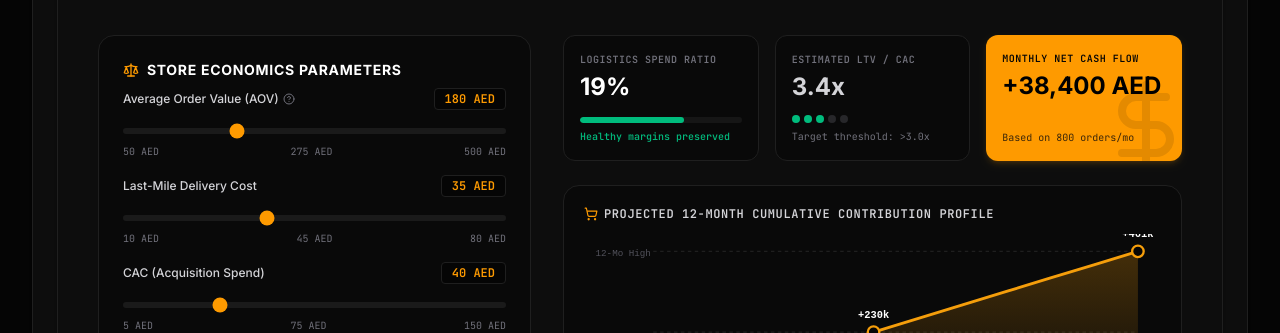
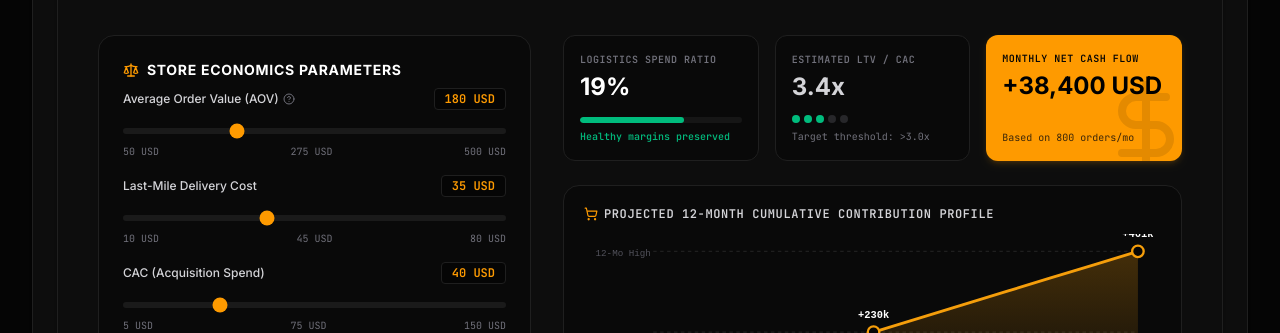
Before and after one commit to falconstestnest/aistudio---jimmymanalel, a React (Vite) app: page /venture-tools/commerce-infrastructure-audit in a window 1280 px wide. Shown: the part 619-952 px from the top of the page. Built offline with nearby package versions, Linux system fonts and the light colour scheme; a web font is replaced by a local one.

Commit message:
fix: display store economics and tool copy in USD
Replace AED labels across the commerce calculator and related pitch
advisory copy so public-facing currency is consistently USD.

```diff
--- a/src/components/EcomAuditCalculator.tsx
+++ b/src/components/EcomAuditCalculator.tsx
@@ -11,11 +11,11 @@ import EmailResultsCapture from "./leads/EmailResultsCapture";
 
 export default function EcomAuditCalculator() {
   const [metrics, setMetrics] = useState<EcomMetrics>({
-    avgOrderValue: 180, // AED
+    avgOrderValue: 180, // USD
     monthlyOrders: 800,
     cogsPercent: 35, // 35%
-    deliveryCost: 35, // AED per order
-    cac: 40, // AED Customer Acquisition Cost
+    deliveryCost: 35, // USD per order
+    cac: 40, // USD Customer Acquisition Cost
     repeatPurchaseRate: 15 // 15%
   });
 
@@ -192,7 +192,7 @@ export default function EcomAuditCalculator() {
                   </span>
                 </span>
                 <span className="font-mono text-amber-500 bg-[#050505] border border-[#1f1f1f] px-2.5 py-0.5 rounded font-bold">
-                  {metrics.avgOrderValue} AED
+                  {metrics.avgOrderValue} USD
                 </span>
               </div>
               <input
@@ -206,9 +206,9 @@ export default function EcomAuditCalculator() {
                 onChange={(e) => handleSliderChange("avgOrderValue", Number(e.target.value))}
               />
               <div className="flex justify-between text-[10px] text-zinc-500 font-mono mt-1">
-                <span>50 AED</span>
-                <span>275 AED</span>
-                <span>500 AED</span>
+                <span>50 USD</span>
+                <span>275 USD</span>
+                <span>500 USD</span>
               </div>
             </div>
 
@@ -217,7 +217,7 @@ export default function EcomAuditCalculator() {
               <div className="flex justify-between items-center text-xs text-zinc-350 font-medium mb-1.5">
                 <span>Last-Mile Delivery Cost</span>
                 <span className={`font-mono px-2.5 py-0.5 rounded font-bold ${calculations.logisticsRatio > 20 ? "bg-red-950/40 text-red-450 border border-red-900/30" : "bg-[#050505] text-amber-500 border border-[#1f1f1f]"}`}>
-                  {metrics.deliveryCost} AED
+                  {metrics.deliveryCost} USD
                 </span>
               </div>
               <input
@@ -231,9 +231,9 @@ export default function EcomAuditCalculator() {
                 onChange={(e) => handleSliderChange("deliveryCost", Number(e.target.value))}
               />
               <div className="flex justify-between text-[10px] text-zinc-500 font-mono mt-1">
-                <span>10 AED</span>
-                <span>45 AED</span>
-                <span>80 AED</span>
+                <span>10 USD</span>
+                <span>45 USD</span>
+                <span>80 USD</span>
               </div>
             </div>
 
@@ -242,7 +242,7 @@ export default function EcomAuditCalculator() {
               <div className="flex justify-between items-center text-xs text-zinc-350 font-medium mb-1.5">
                 <span>CAC (Acquisition Spend)</span>
                 <span className="font-mono text-amber-500 bg-[#050505] border border-[#1f1f1f] px-2.5 py-0.5 rounded font-bold">
-                  {metrics.cac} AED
+                  {metrics.cac} USD
                 </span>
               </div>
               <input
@@ -256,9 +256,9 @@ export default function EcomAuditCalculator() {
                 onChange={(e) => handleSliderChange("cac", Number(e.target.value))}
               />
               <div className="flex justify-between text-[10px] text-zinc-500 font-mono mt-1">
-                <span>5 AED</span>
-                <span>75 AED</span>
-                <span>150 AED</span>
+                <span>5 USD</span>
+                <span>75 USD</span>
+                <span>150 USD</span>
               </div>
             </div>
 
@@ -379,7 +379,7 @@ export default function EcomAuditCalculator() {
                 </span>
                 <div className="flex items-baseline gap-1 mt-1">
                   <span className="text-xl md:text-2xl font-sans font-black">
-                    {calculations.monthlyNetProfit < 0 ? "" : "+"}{calculations.monthlyNetProfit.toLocaleString()} AED
+                    {calculations.monthlyNetProfit < 0 ? "" : "+"}{calculations.monthlyNetProfit.toLocaleString()} USD
                   </span>
                 </div>
               </div>
@@ -445,7 +445,7 @@ export default function EcomAuditCalculator() {
 
                 {/* Y-Axis scale comments */}
                 <text x="10" y={paddingTop + 4} fontSize="8" fontFamily="monospace" fill="#52525b">12-Mo High</text>
-                <text x="10" y={height - paddingBottom + 4} fontSize="8" fontFamily="monospace" fill="#52525b">0 AED</text>
+                <text x="10" y={height - paddingBottom + 4} fontSize="8" fontFamily="monospace" fill="#52525b">0 USD</text>
               </svg>
             </div>
           </div>
@@ -484,7 +484,7 @@ export default function EcomAuditCalculator() {
           <EmailResultsCapture
             toolUsed="Commerce Infrastructure Analytics"
             assessmentScore={`${calculations.ltvToCacRatio.toFixed(1)}x LTV:CAC`}
-            assessmentSummary={`${advisoryTake.title}. Monthly net ${calculations.monthlyNetProfit.toLocaleString()} AED. Logistics ${calculations.logisticsRatio.toFixed(1)}% of AOV. ${advisoryTake.text}`}
+            assessmentSummary={`${advisoryTake.title}. Monthly net ${calculations.monthlyNetProfit.toLocaleString()} USD. Logistics ${calculations.logisticsRatio.toFixed(1)}% of AOV. ${advisoryTake.text}`}
             serviceInterest="Commerce Infrastructure Review"
             componentSource="ecom-audit-calculator"
           />
--- a/src/components/PitchGrader.tsx
+++ b/src/components/PitchGrader.tsx
@@ -96,7 +96,7 @@ export default function PitchGrader() {
           "Conduct 10 manual customer interviews in the next 14 days to validate that they actually suffer from this bottleneck.",
           "If exploring the GCC, formulate your local entry strategy with relationship builders, rather than broad corporate mail campaigns."
         ],
-        middleEastAdvisory: "UAE customer acquisition cost is highly competitive. For high-density localized models, design basket sizes above 150 AED or focus on corporate B2B integrations."
+        middleEastAdvisory: "UAE customer acquisition cost is highly competitive. For high-density localized models, design basket sizes above 150 USD or focus on corporate B2B integrations."
       };
 
       setTimeout(() => {
```
